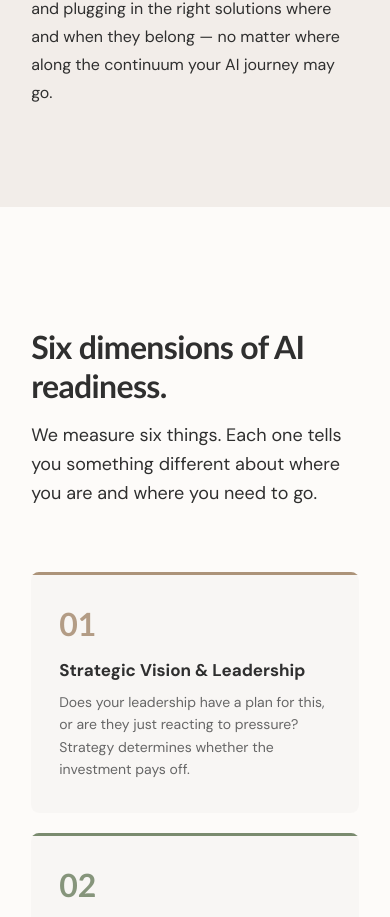
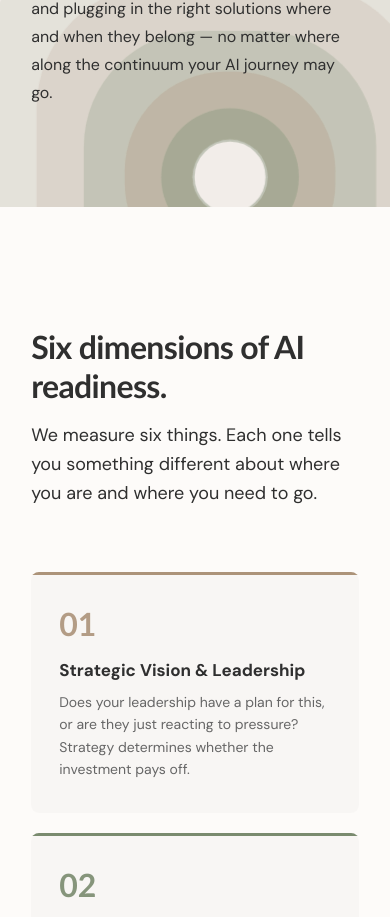
Before and after one commit to jdstrum/air-website, a plain HTML site: page index.html in a window 390 px wide. Shown: the part 1738-2655 px from the top of the page. Drawn offline with Linux system fonts and the light colour scheme; animation ran at ten frames a second.

Commit message:
Add files via upload

```diff
--- a/index.html
+++ b/index.html
@@ -635,7 +635,12 @@
 
   @media (max-width: 900px) {
     .honest-moment-circles {
-      display: none;
+      right: auto;
+      left: 50%;
+      top: auto;
+      bottom: -40px;
+      transform: translateX(-50%) scale(0.55);
+      opacity: 0.5;
     }
   }
 
```
